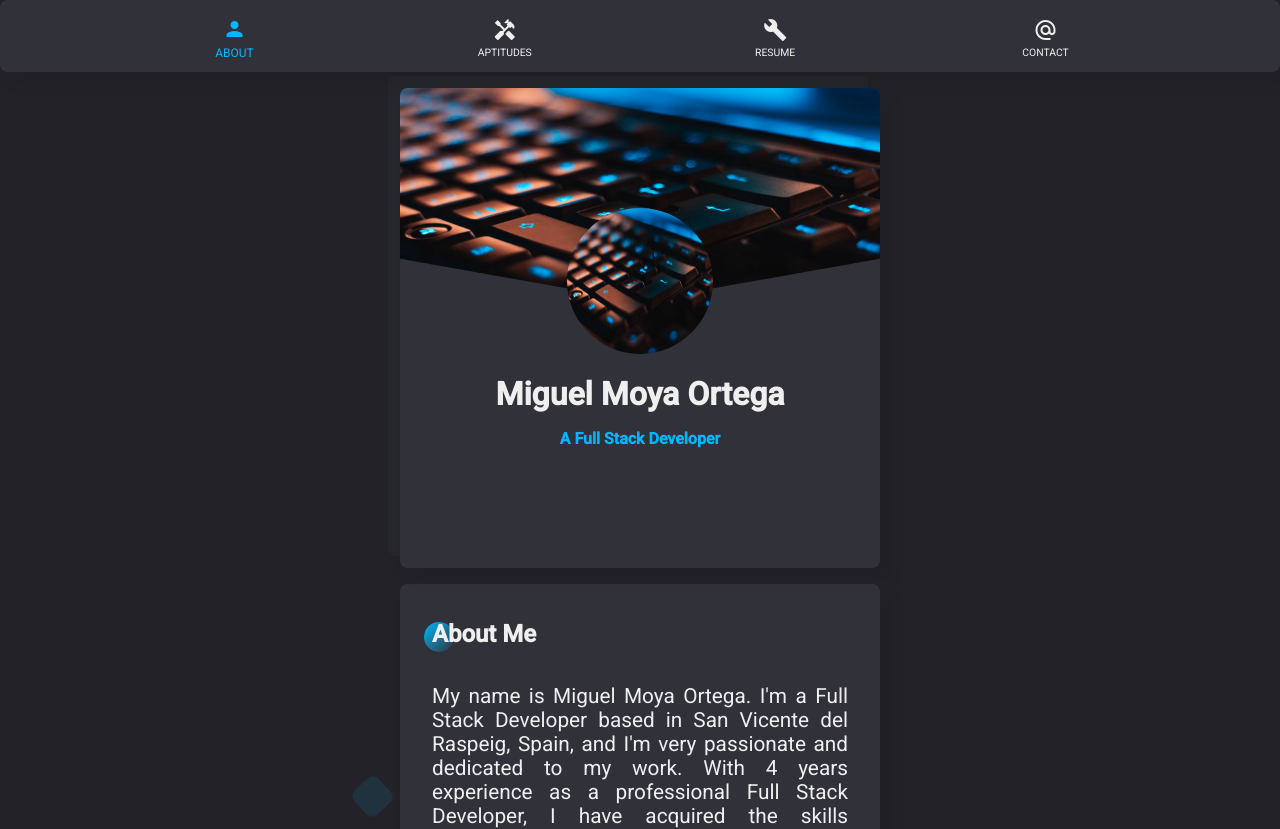
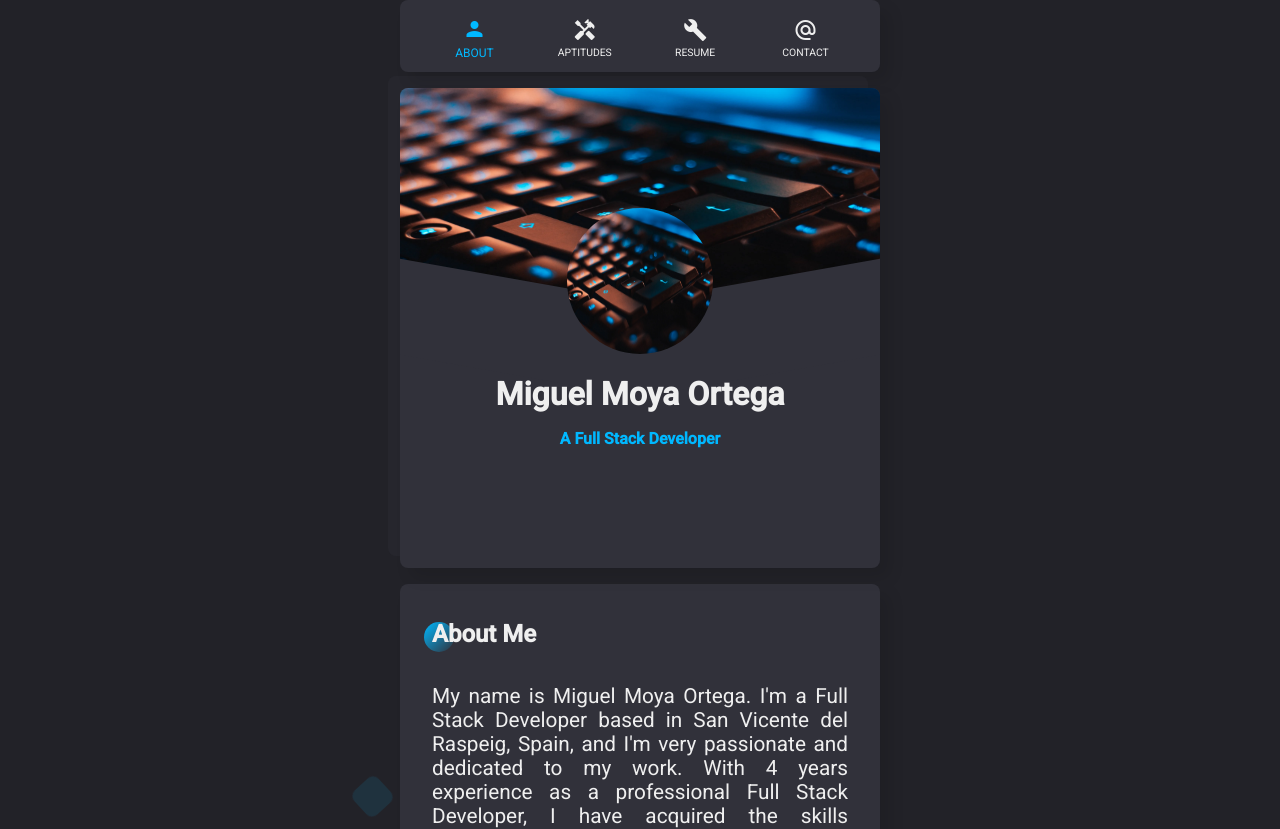
Before and after one commit to miguelmoya1/miguelmoya1, an Angular app in the folder frontend/: page / in a window 1280 px wide. Shown: the top 829 px of the page. Built offline with nearby package versions, Linux system fonts and the light colour scheme.

Commit message:
max-width

```diff
--- a/frontend/src/app/menu/menu.component.scss
+++ b/frontend/src/app/menu/menu.component.scss
@@ -9,6 +9,7 @@
   top: 0;
   right: 0;
   width: 100vw;
+  max-width: 480px;
 
   border-radius: 8px;
   background-color: $background-secondary;
```
